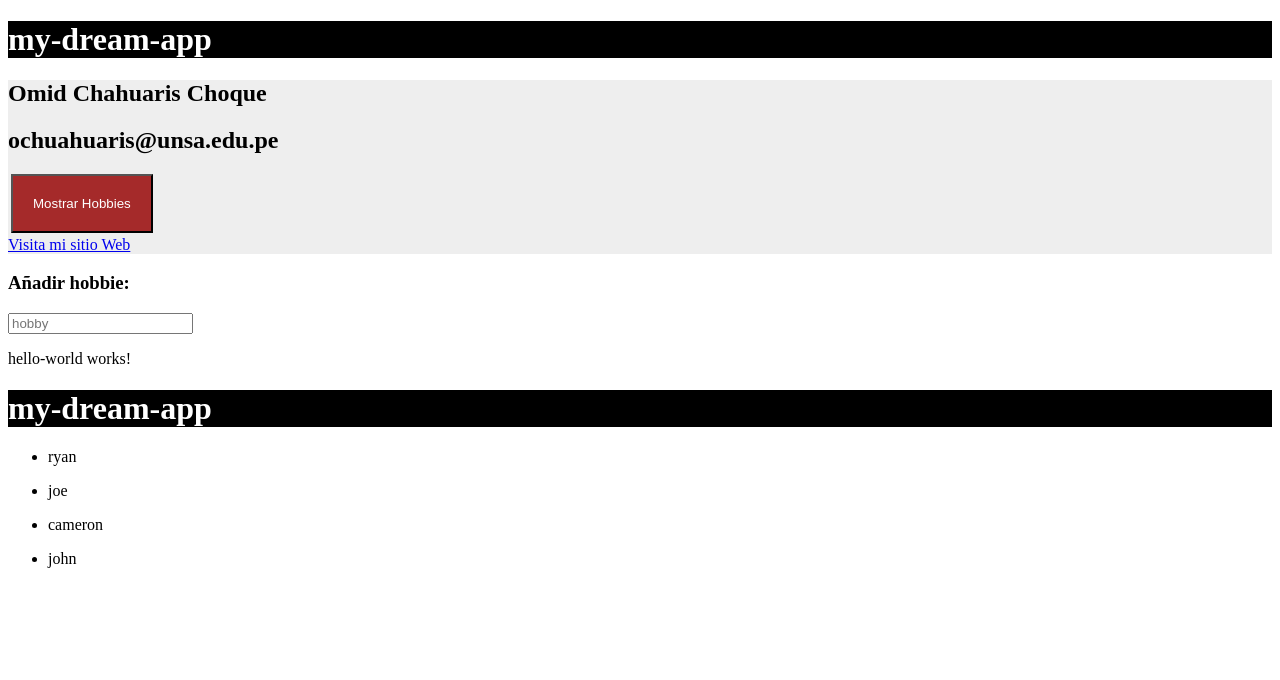
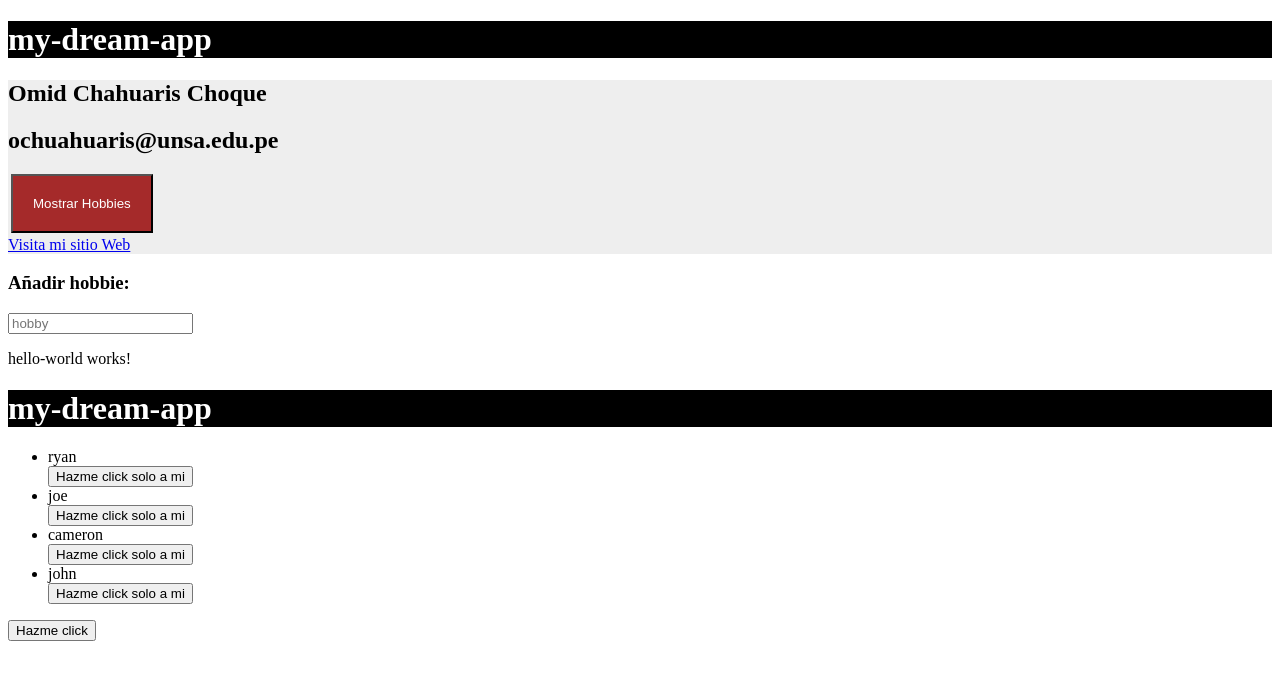
Before and after one commit to OmidErnesto/Angular1y2, an Angular app: page / in a window 1280 px wide. Shown: the top 680 px of the page. Built offline with nearby package versions, Linux system fonts and the light colour scheme.

Commit message:
Agregando botones de alerta a la aplicacion

```diff
--- a/src/app/app.component.html
+++ b/src/app/app.component.html
@@ -29,7 +29,7 @@
 </div>
 
 <ul>
-  <li *ngFor="let user of users">
-    <app-user [nameUser]="user"></app-user>
-  </li>
+    <app-user *ngFor="let user of users" [nameUser]="user"></app-user>
 </ul>
+
+<button (click)="sayHello()">Hazme click</button>
--- a/src/app/app.component.ts
+++ b/src/app/app.component.ts
@@ -28,6 +28,10 @@
     this.showHobbies = !this.showHobbies;
   }
 
+  sayHello() {
+    alert("Hola Desde app.component")
+  }
+
   newHobby(hobby:any) {
     //console.log(hobby.value);
     this.hobbies.push(hobby.value);
--- a/src/app/user/user.component.html
+++ b/src/app/user/user.component.html
@@ -1 +1,2 @@
-<p>{{ nameUser }}</p>
+<li>{{ nameUser }}</li>
+<button (click)=sayhello(nameUser)>Hazme click solo a mi</button>
--- a/src/app/user/user.component.ts
+++ b/src/app/user/user.component.ts
@@ -9,6 +9,10 @@
   @Input() nameUser: any;
   constructor() { }
 
+  sayhello(nameUser:any) {
+    alert("Hola " + nameUser)
+  }
+
   ngOnInit(): void {
   }
 
```
